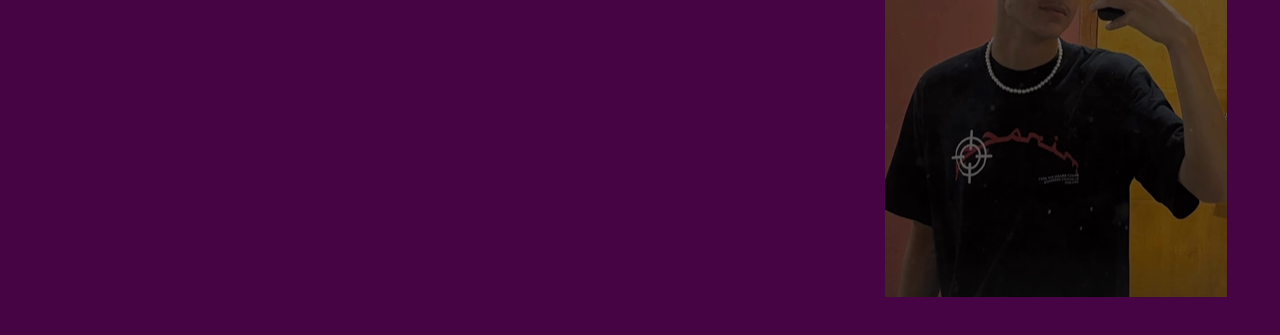
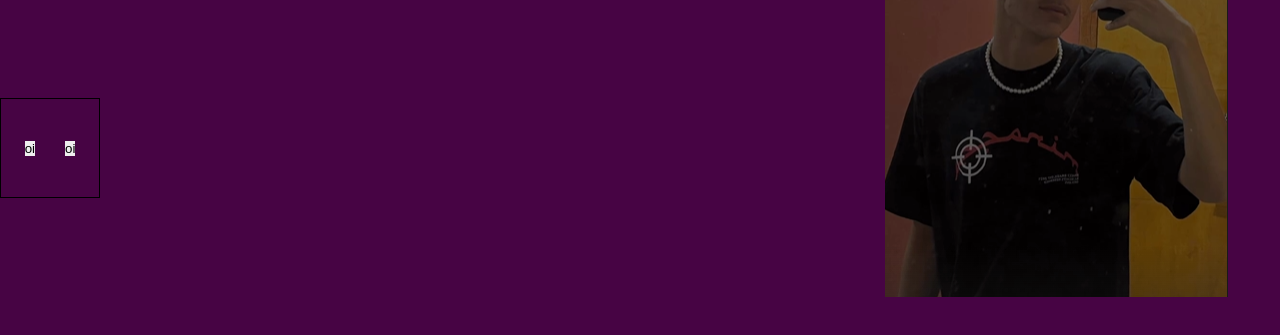
Before and after one commit to joaocavanhass/portfolio-dev.html, a plain HTML site: page src/index.html in a window 1280 px wide. Shown: the part 315-650 px from the top of the page. Drawn offline with Linux system fonts and the light colour scheme.

Commit message:
feat: add button

```diff
--- a/src/index.html
+++ b/src/index.html
@@ -27,7 +27,11 @@
         <div class="image">
              <img src="../src/images/Captura de tela 2024-11-06 205009.png" alt="">
         </div>
-        </div>
+    </div>
+    <div class="button">
+        <button class="more">oi</button>
+        <button class="more-2">oi</button>
+    </div>
     </main>
 </body>
 </html>
--- a/src/style.css
+++ b/src/style.css
@@ -54,3 +54,14 @@
     display: flex;
 
 }
+
+.button {
+    display: flex;
+    align-items: center;
+    justify-content: center;
+    gap: 30px;
+
+    border: 1px solid black;
+    width: 100px;
+    height: 100px;
+}
```
